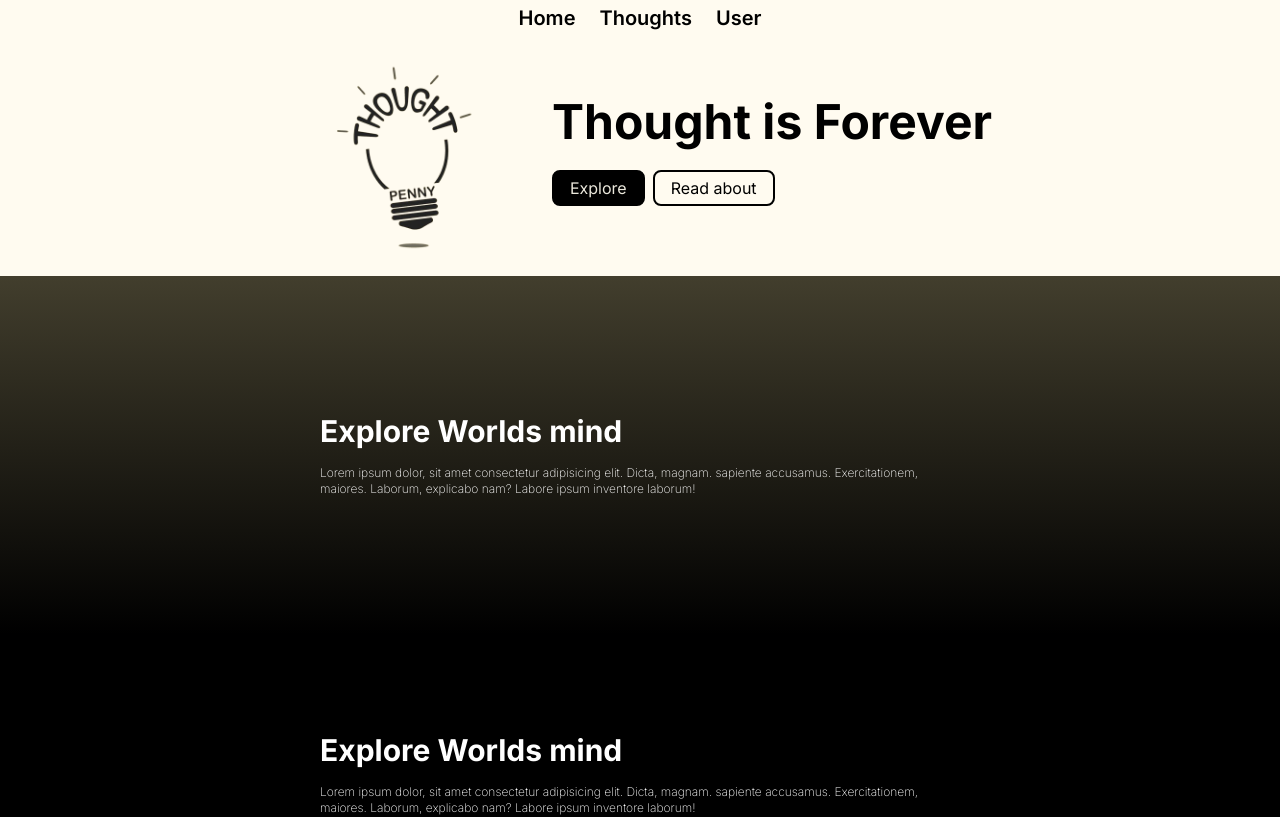
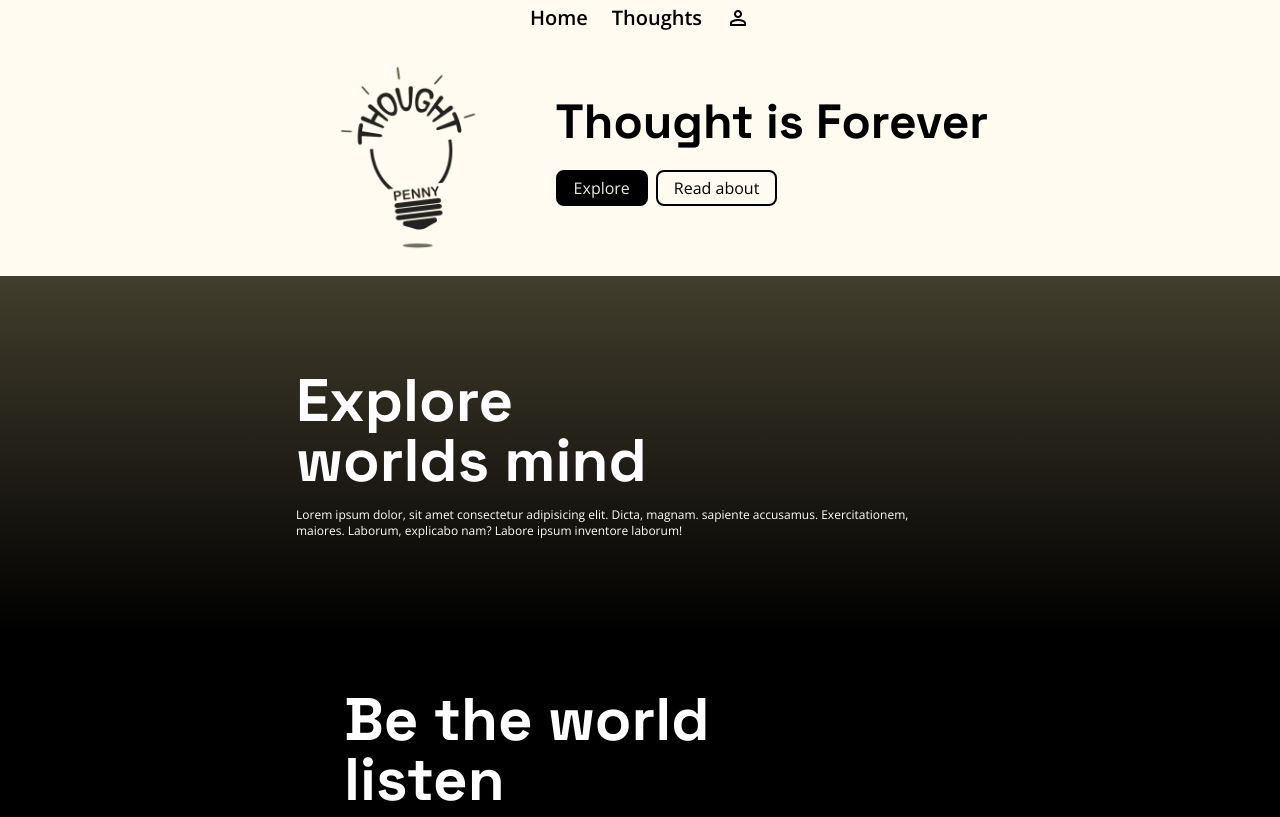
Before and after one commit to MAHARSHI025/fullnext, a Next.js app: page / in a window 1280 px wide. Shown: the top 817 px of the page. Built offline with nearby package versions, Linux system fonts and the light colour scheme.

Commit message:
font changes

```diff
--- a/src/app/components/Dropdown.js
+++ b/src/app/components/Dropdown.js
@@ -12,17 +12,19 @@ function Dropdown() {
   const toggleDropdown = () => {
     setIsOpen(!isOpen);
   };
-  const onlogout = async()=>{
+  const onlogout = async () => {
     const response = await axios.get("/api/users/logout")
     console.log(response);
-    console.log("hello");
     setIsOpen(!isOpen);
   }
 
   return (
+    <>
+
+
       <div>
         <div className=" flex items-center justify-center bg-gray-100">
-        <div className="relative">
+          <div className="relative flex ">
             <button
               onClick={toggleDropdown}
               className="inline-flex justify-center downer font-semibold text-xl   focus:outline-none focus:ring-2 focus:ring-orange-400 focus:ring-offset-2 focus:ring-offset-gray-100"
@@ -30,14 +32,17 @@ function Dropdown() {
               aria-haspopup="true"
               aria-expanded="true"
             >
-            User
+
+              <span class="material-symbols-outlined">
+                person
+              </span>
             </button>
 
             {isOpen && (
-            <div className="origin-top-right absolute right-0 mt-2 w-56 rounded-md shadow-lg bg-white ring-1 ring-black ring-opacity-5 " role="menu" aria-orientation="vertical" aria-labelledby="options-menu">
+              <div className="origin-top-right absolute right-0 mt-2 w-56 rounded-md shadow-lg bg-white ring-1 ring-black ring-opacity-5 blicker" role="menu" aria-orientation="vertical" aria-labelledby="options-menu">
                 <div className="closer" role="none">
                   <Link onClick={toggleDropdown} href="/profile" className="block px-4 py-2 text-sm  hover:bg-neutral-300 " role="menuitem">Profile</Link>
-                <hr className=' w-full'/>
+                  <hr className=' w-full' />
                   <Link onClick={toggleDropdown} href="/signup" className="block px-4 py-2 text-sm  hover:bg-neutral-300 " role="menuitem">Signup</Link>
                   <Link onClick={toggleDropdown} href="/login" className="block px-4 py-2 text-sm  hover:bg-neutral-300 " role="menuitem">Login</Link>
                   <Link onClick={onlogout} href="/" className="block px-4 py-2 text-sm  hover:bg-neutral-300 " role="menuitem">Logout</Link>
@@ -48,6 +53,7 @@ function Dropdown() {
         </div>
 
       </div>
+    </>
   )
 }
 
--- a/src/app/components/Navbar.js
+++ b/src/app/components/Navbar.js
@@ -11,8 +11,7 @@ function Navbar() {
             <nav className=" flex justify-center items-center gap-6 font-semibold text-xl py-1 navbar">
                 <h1><Link href={"/"}>Home</Link></h1>
                 <h1><Link href={"/thoughts"}>Thoughts</Link></h1>
-                {/* <h1><Link href={"/signup"}>Signup</Link></h1>
-                <h1><Link href={"/login"}>Login</Link></h1> */}
+
                 <Dropdown></Dropdown>
             </nav>
         </>
--- a/src/app/components/Search.js
+++ b/src/app/components/Search.js
@@ -43,7 +43,7 @@ function Search() {
             <Toaster></Toaster>
             <div className=' flex flex-col justify-center items-center '>
                 <div className=' formal flex-row'>
-                    <h1 className=' font-bold text-4xl my-4'>Search User</h1>
+                    <h1 className=' font-bold text-4xl my-4 space'>Search User</h1>
                     <input type="text"
                         value={user.username}
                         onChange={(e) => setuser({ ...user, username: e.target.value })}
@@ -61,7 +61,7 @@ function Search() {
                         </div>
                         <div>
                             <h2>Thought</h2>
-                            <h1 className='texter'>{userdata?.thought}</h1>
+                            <h1 className='texter space'>{userdata?.thought}</h1>
                         </div>
                     </div>
                 </div>
--- a/src/app/components/Userdetail.js
+++ b/src/app/components/Userdetail.js
@@ -49,10 +49,10 @@ function Userdetail() {
             <Toaster></Toaster>
             <div className=' flex flex-col justify-center items-center '>
                 <div className=' formal flex-row'>
-                    <h1 className=' font-bold text-4xl my-4'>My profile</h1>
+                    <h1 className=' font-bold text-4xl my-4 space'>My profile</h1>
                 </div>
 
-                <div className="card flex gap-4 justify-center p-4 flex-wrap max-w-80">
+                <div className="card flex gap-4 justify-center p-4 flex-wrap max-w-80" style={{ backgroundImage: `linear-gradient(10deg, ${userdata.color} , #e4daaf, #e4daaf, transparent)` }}>
                     <div className="temp flex flex-col p-4 rounded-lg gap-4" id='carder' >
                         <div className='upper'>
                             <h1>{userdata?.username}</h1>
@@ -60,7 +60,7 @@ function Userdetail() {
                         </div>
                         <div>
                             <h2>Thought</h2>
-                            <h1 className='texter'>{userdata?.thought}</h1>
+                            <h1 className='texter space'>{userdata?.thought}</h1>
                         </div>
                     </div>
                 </div>
--- a/src/app/globals.css
+++ b/src/app/globals.css
@@ -16,29 +16,25 @@
   }
 }
 
-/* body {
-  color: rgb(var(--foreground-rgb));
-  background: linear-gradient(
-      to bottom,
-      transparent,
-      rgb(var(--background-end-rgb))
-    )
-    rgb(var(--background-start-rgb));
-} */
 @layer utilities {
   .text-balance {
     text-wrap: balance;
   }
 }
 
+
 body {
   color: black;
   background-color: #fffbf0;
+  font-family: "Open Sans", sans-serif !important;
+}
+
+.space {
+  font-family: "Space Grotesk", sans-serif !important;
 }
 
 .navbar {
   background-color: #fffbf0;
-
 }
 
 .formal {
@@ -48,7 +44,8 @@ body {
   align-items: center;
   gap: 0.5rem;
 }
-.formal form{
+
+.formal form {
   background-color: #ebe8dc;
   padding: 3rem;
   border-radius: 10px;
@@ -112,8 +109,10 @@ body {
 }
 
 .texter {
-  font-size: 1.2rem  !important;
+  font-size: 1.2rem !important;
+  font-weight: 800;
 }
+
 .texter2 {
   position: relative;
   top: -15px;
@@ -145,14 +144,17 @@ body {
   position: absolute;
   left: 60%;
 }
-.downer{
+
+.downer {
   background-color: #fffbf0;
 }
-.downer2{
+
+.downer2 {
   background-color: antiquewhite;
   border: 1px solid rgb(196, 167, 129);
   border-radius: 10px;
 }
+
 .logoutbtn {
   background-color: transparent !important;
   border: none !important;
@@ -161,10 +163,14 @@ body {
 
 .info {
   background-color: black;
-
+  gap: 3rem;
   color: white;
   margin: 0%;
   padding: 1.2rem;
+}
+
+.blicker {
+  top: 2rem;
 }
 
 .bgier {
@@ -211,22 +217,26 @@ hr {
   padding-top: 7rem !important;
   background-image: linear-gradient(180deg, black, #70653c);
 }
-.midder{
+
+.midder {
   background-color: white;
   position: absolute;
   z-index: 100;
 }
-#midderplus{
+
+#midderplus {
   display: flex;
   justify-content: center;
 }
-.btnclass{
+
+.btnclass {
   background-color: #423e2d;
   margin: 0;
   padding: 0.2rem;
   /* overflow-x: scroll; */
 }
-.linebtn{
+
+.linebtn {
   background-color: #e4daaf;
   font-weight: 700;
   border: 2px solid white;
@@ -234,12 +244,14 @@ hr {
   border-radius: 20px;
   text-wrap: nowrap;
 }
-.small{
+
+.small {
   width: 3rem !important;
   padding: 0% !important;
   height: 2rem;
 }
-.mooder{
+
+.mooder {
   display: flex;
   justify-content: center;
   /* align-items: center; */
@@ -251,10 +263,12 @@ hr {
   scrollbar-width: none;
   scroll-behavior: smooth;
 }
-.closer{
+
+.closer {
   cursor: pointer;
 }
-.closer h1{
+
+.closer h1 {
   padding: 0.3rem 0.8rem;
 }
 
--- a/src/app/layout.js
+++ b/src/app/layout.js
@@ -5,7 +5,7 @@ import Navbar from "./components/Navbar";
 const inter = Inter({ subsets: ["latin"] });
 
 export const metadata = {
-  title: "Full stack next -app",
+  title: "Thought app",
   description: "Generated by create next app",
 };
 
@@ -15,7 +15,17 @@ export default function RootLayout({ children }) {
 
       <body className={inter.className} >
 
+        {/* aos css */}
         <link rel="stylesheet" href="https://unpkg.com/aos@next/dist/aos.css" />
+
+        {/* icon */}
+        <link rel="stylesheet" href="https://fonts.googleapis.com/css2?family=Material+Symbols+Outlined:opsz,wght,FILL,GRAD@48,500,1,200" />
+        {/* fonts */}
+        <link rel="preconnect" href="https://fonts.googleapis.com" />
+        <link rel="preconnect" href="https://fonts.gstatic.com" crossorigin />
+        <link href="https://fonts.googleapis.com/css2?family=Open+Sans:ital,wght@0,300..800;1,300..800&family=Space+Grotesk:wght@300..700&display=swap" rel="stylesheet"></link>
+
+
         <script src="https://unpkg.com/aos@next/dist/aos.js"></script>
         <script>
           AOS.init();
--- a/src/app/login/page.js
+++ b/src/app/login/page.js
@@ -53,7 +53,7 @@ function Login() {
       <Toaster />
       <div className="formal" >
         <form className=" flex justify-center items-center flex-col gap-2" >
-          <h1 className=' font-bold text-4xl my-4'>Login</h1>
+          <h1 className=' font-bold text-4xl my-4 space'>Login</h1>
           <input type="email"
             value={user.email}
             onChange={(e) => setuser({ ...user, email: e.target.value })}
--- a/src/app/page.js
+++ b/src/app/page.js
@@ -5,13 +5,15 @@ export default function Home() {
 
   return (
     <>
+
+      {/* lootile files */}
       <script src="https://unpkg.com/@dotlottie/player-component@latest/dist/dotlottie-player.mjs" type="module" async></script>
 
 
       <div className="main flex justify-center gap-6 flex-wrap">
         <img src="/images/483013_5394652_949707_image-removebg-preview.png" alt="" className=" h-60" />
         <div className=" flex  flex-col justify-center gap-4">
-          <h1 className=" text-center text-5xl font-bold">Thought is Forever</h1>
+          <h1 className=" text-center text-5xl  space font-black">Thought is Forever</h1>
           <div className="btn">
             <Link href={"/thoughts"}><button type="submit" className=' my-2 border-2 px-4 py-1 rounded-lg mainbtn'>Explore</button></Link>
             <Link href={"#about"}><button type="submit" className=' my-2 border-2 px-4 py-1 rounded-lg subbtn'>Read about</button></Link>
@@ -20,9 +22,9 @@ export default function Home() {
       </div>
 
       <div>
-        <div className="info bgier flex flex-wrap-reverse justify-center items-center mx-4">
+        <div className="info bgier flex flex-wrap-reverse justify-center items-center mx-4 ">
           <div className="area flex flex-col justify-center gap-4">
-            <h1 className=" text-3xl font-bold">Explore Worlds mind</h1>
+            <h1 className=" text-6xl font-bold space max-w-96">Explore worlds mind</h1>
             <h1 className=" font-extralight text-xs" >Lorem ipsum dolor, sit amet consectetur adipisicing elit. Dicta, magnam. sapiente accusamus. Exercitationem, maiores. Laborum, explicabo nam? Labore ipsum inventore laborum!</h1>
           </div>
           <div className="lootie ">
@@ -33,8 +35,8 @@ export default function Home() {
           <div className="lootie lootie2">
             <dotlottie-player src="https://lottie.host/e7c954e1-040b-43a0-9616-bf80c6f56dfb/xh0yxjcu9o.json" background="transparent" speed="1" direction="1" playMode="normal" loop autoplay></dotlottie-player>
           </div>
-          <div className="area flex  flex-col justify-center gap-4">
-            <h1 className=" text-3xl font-bold">Explore Worlds mind</h1>
+          <div className="area area2 flex  flex-col justify-center gap-4">
+            <h1 className=" text-6xl font-bold space max-w-96 ">Be the world listen</h1>
             <h1 className=" font-extralight text-xs" >Lorem ipsum dolor, sit amet consectetur adipisicing elit. Dicta, magnam. sapiente accusamus. Exercitationem, maiores. Laborum, explicabo nam? Labore ipsum inventore laborum!</h1>
           </div>
         </div>
@@ -44,7 +46,7 @@ export default function Home() {
         <h1 className=" text-center text-5xl font-bold">How It Works</h1>
         <div className="section flex gap-2 justify-center flex-col">
           <div className="column">
-            <div data-aos="fade-in"   className=" flex flex-row justify-center items-center">
+            <div data-aos="fade-in" className=" flex flex-row justify-center items-center">
               <div className="first w-48 flex justify-end items-center"><h1 className='number text-center flex justify-center items-center '>1</h1></div>
               <hr />
               <div className="line"></div>
@@ -55,7 +57,7 @@ export default function Home() {
               </div>
             </div>
           </div>
-          <div data-aos="fade-in"   className=" flex flex-row justify-center items-center">
+          <div data-aos="fade-in" className=" flex flex-row justify-center items-center">
             <div className="text w-48 flex  flex-col justify-center items-center gap-2">
               <h1 className=" text-xl font-bold">Put your Thought</h1>
               <h1 className=' text-center font-medium text-xs'>Add your thought around the world and put your mood color</h1>
@@ -65,7 +67,7 @@ export default function Home() {
             <hr />
             <div className="first w-48 flex justify-start items-center"><h1 className='number text-center flex justify-center items-center'>2</h1></div>
           </div>
-          <div data-aos="fade-in"   className=" flex flex-row justify-center items-center">
+          <div data-aos="fade-in" className=" flex flex-row justify-center items-center">
             <div className="first w-48 flex justify-end items-center"><h1 className='number text-center flex justify-center items-center'>3</h1></div>
             <hr />
             <div className="line"></div>
@@ -75,7 +77,7 @@ export default function Home() {
               <h1 className=' text-center font-medium text-xs'>Explore how world thinking and get updated with time</h1>
             </div>
           </div>
-          <div data-aos="fade-in"   className=" flex flex-row justify-center items-center">
+          <div data-aos="fade-in" className=" flex flex-row justify-center items-center">
             <div className="text w-48 flex  flex-col justify-center items-center gap-2">
               <h1 className=" text-xl font-bold">Update thought</h1>
               <h1 className=' text-center font-medium text-xs'>You can update your thought anytime you want.</h1>
@@ -85,7 +87,7 @@ export default function Home() {
             <hr />
             <div className="first w-48 flex justify-start items-center"><h1 className='number text-center flex justify-center items-center'>4</h1></div>
           </div>
-          <div data-aos="fade-in"   className=" flex flex-row justify-center items-center">
+          <div data-aos="fade-in" className=" flex flex-row justify-center items-center">
             <div className="first w-48 flex justify-end items-center"><h1 className='number text-center flex justify-center items-center'>5</h1></div>
             <hr />
             <div className="line"></div>
--- a/src/app/signup/page.js
+++ b/src/app/signup/page.js
@@ -108,7 +108,7 @@ function Signup() {
       <div className=' mb-6'>
         <div className="formal" >
           <form className=" flex justify-center items-center flex-col gap-2" >
-            <h1 className=' font-bold text-4xl my-4'>Signup</h1>
+            <h1 className=' font-bold text-4xl my-4 space'>Signup</h1>
             <input type="text"
               value={user.username}
               onChange={(e) => setuser({ ...user, username: e.target.value })}
--- a/src/app/thoughts/page.js
+++ b/src/app/thoughts/page.js
@@ -43,6 +43,7 @@ function Thoughts() {
 
   return (
     <div>
+
       <Toaster />
 
       <div className="btnclass flex justify-center gap-4" >
@@ -71,7 +72,7 @@ function Thoughts() {
             </div>
             <div>
               <h2>Thought</h2>
-              <h1 className='texter'>{item.thought}</h1>
+              <h1 className='texter space'>{item.thought}</h1>
             </div>
           </div>
         ))}
```
Lines whose indentation alone changed are shown as unchanged.
